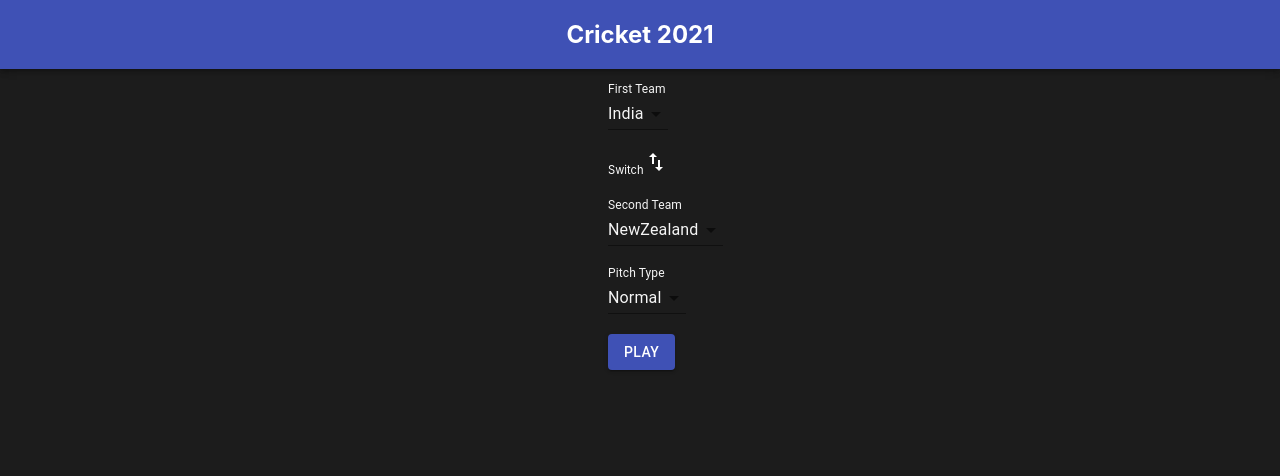
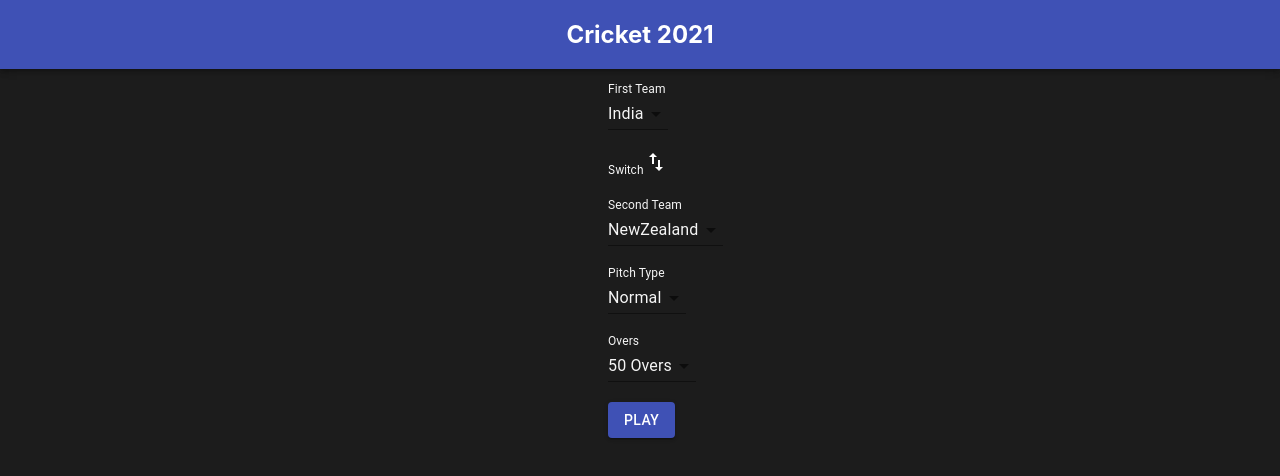
Before and after one commit to Ad1tyaV/book-cricket-react-redux, a React (Create React App) app: page / in a window 1280 px wide. Shown: the top 476 px of the page. Built offline with nearby package versions, Linux system fonts and the light colour scheme.

Commit message:
kiro added 40 over mode

```diff
--- a/src/components/MatchComponent.js
+++ b/src/components/MatchComponent.js
@@ -36,10 +36,12 @@
   }, []);
 
   useEffect(() => {
+    const maxBalls = props.scoreData.overs * 6;
+
     if (!props.scoreData.gameover) {
       if (
         props.scoreData.team1Wickets === 10 ||
-        props.scoreData.team1BallsFaced === 300
+        props.scoreData.team1BallsFaced === maxBalls
       ) {
         if (Object.keys(track.current).length === 0) {
           track.current = {};
@@ -57,7 +59,7 @@
     }
     if (
       props.scoreData.team1Wickets === 10 ||
-      props.scoreData.team1BallsFaced === 300
+      props.scoreData.team1BallsFaced === maxBalls
     ) {
       if (props.scoreData.team2Total > props.scoreData.team1Total) {
         track.current = {
@@ -76,7 +78,7 @@
       } else if (
         props.scoreData.team2Total === props.scoreData.team1Total &&
         (props.scoreData.team2Wickets === 10 ||
-          props.scoreData.team2BallsFaced === 300)
+          props.scoreData.team2BallsFaced === maxBalls)
       ) {
         track.current = {
           ...track.current,
@@ -90,7 +92,7 @@
       } else if (
         props.scoreData.team2Total < props.scoreData.team1Total &&
         (props.scoreData.team2Wickets === 10 ||
-          props.scoreData.team2BallsFaced === 300)
+          props.scoreData.team2BallsFaced === maxBalls)
       ) {
         track.current = {
           ...track.current,
--- a/src/components/PickTeams.js
+++ b/src/components/PickTeams.js
@@ -16,6 +16,9 @@
   const [secondTeam, setSecondTeam] = useState("NewZealand");
   const pitchTypes = ["Normal", "Hard", "Wet", "Green"];
   const [selectedPitch, setSelectedPitch] = useState("Normal");
+  const [selectedOvers, setSelectedOvers] = useState(50);
+  const [oversToggle, setOversToggle] = useState(false);
+  const oversOptions = [40, 50];
   const teams = useRef([
     "India",
     "Pakistan",
@@ -147,11 +150,40 @@
             </Select>
             <br />
             <br />
+            <InputLabel shrink id="oversType" style={{ color: "whitesmoke" }}>
+              Overs
+            </InputLabel>
+            <Select
+              label="Overs"
+              labelId="demo-controlled-open-select-label"
+              id="oversType"
+              open={oversToggle}
+              onClose={() => {
+                setOversToggle(false);
+              }}
+              onOpen={() => {
+                setOversToggle(true);
+              }}
+              value={selectedOvers}
+              onChange={(event) => {
+                setSelectedOvers(event.target.value);
+              }}
+              style={{ color: "whitesmoke" }}
+              key={selectedOvers}
+            >
+              {oversOptions.map((overs) => (
+                <MenuItem value={overs} key={overs}>
+                  {overs} Overs
+                </MenuItem>
+              ))}
+            </Select>
+            <br />
+            <br />
             <Button
               variant="contained"
               color="primary"
               onClick={() => {
-                props.pickTeamDispatch(firstTeam, secondTeam);
+                props.pickTeamDispatch(firstTeam, secondTeam, selectedOvers);
               }}
             >
               PLAY
@@ -172,7 +204,7 @@
 };
 const mapDispatchToProps = (dispatch) => {
   return {
-    pickTeamDispatch: (team1, team2) => dispatch(pickTeams(team1, team2)),
+    pickTeamDispatch: (team1, team2, overs) => dispatch(pickTeams(team1, team2, overs)),
   };
 };
 
--- a/src/redux-setup/actions/pickTeams.js
+++ b/src/redux-setup/actions/pickTeams.js
@@ -1,6 +1,6 @@
-const pickTeams = (team1, team2) => {
+const pickTeams = (team1, team2, overs = 50) => {
   return (dispatch) => {
-    dispatch({ type: "PICK_TEAMS", payload: { team1: team1, team2: team2 } });
+    dispatch({ type: "PICK_TEAMS", payload: { team1: team1, team2: team2, overs: overs } });
   };
 };
 
--- a/src/redux-setup/reducers/manageScores.js
+++ b/src/redux-setup/reducers/manageScores.js
@@ -18,6 +18,7 @@
   gameover: false,
   team1BallsFaced: 0,
   team2BallsFaced: 0,
+  overs: 50,
 };
 
 const scoreRunsReducer = (state = initialState, action) => {
@@ -323,7 +324,7 @@
         };
       } else if (
         state.currentTeamBatting === state.team2 &&
-        (state.team2Wickets === 10 || state.team2BallsFaced === 300)
+        (state.team2Wickets === 10 || state.team2BallsFaced === state.overs * 6)
       ) {
         return {
           ...state,
@@ -357,13 +358,15 @@
         team2Wickets: 0,
         gameover: false,
         team1BallsFaced: 0,
-        team2BallsFaced: 0
+        team2BallsFaced: 0,
+        overs: 50
       };
     case "PICK_TEAMS":
       return {
         ...state,
         team1: action.payload.team1,
         team2: action.payload.team2,
+        overs: action.payload.overs || 50,
         gameover: false,
         currentTeamBatting: action.payload.team1,
         team1BallsFaced: 0,
```
Also changed, not shown: 1 other file (tests, documents, lock files or other folders).
